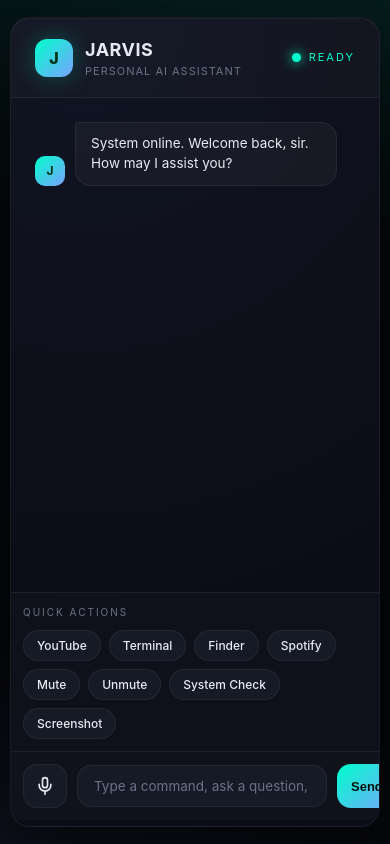
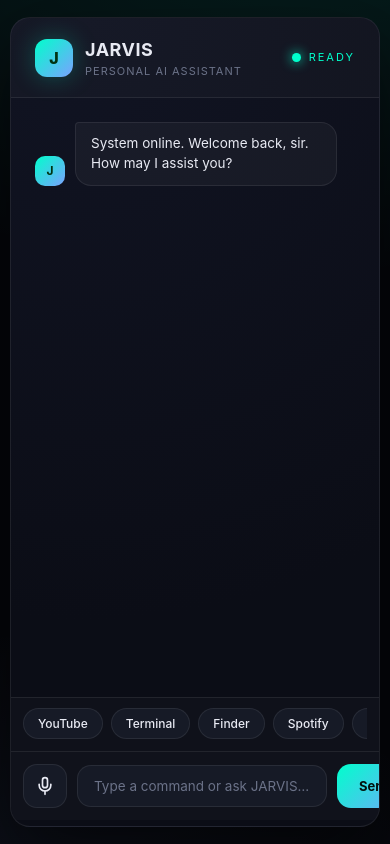
Before and after one commit to OzNova/Virtual-Buttler, a Flask app: page / in a window 390 px wide. Run offline with Flask 3, Linux system fonts and the light colour scheme.

Commit message:
fix: UI fetch to /api/command + horizontal quick actions, empty-start chat; disable debug for persistent server

```diff
--- a/app.py
+++ b/app.py
@@ -345,4 +345,4 @@
 # ---------------------------------------------------------------------------
 
 if __name__ == "__main__":
-    app.run(host="127.0.0.1", port=5000, debug=True)
+    app.run(host="127.0.0.1", port=5000, debug=False)
--- a/templates/index.html
+++ b/templates/index.html
@@ -9,29 +9,27 @@
       --bg: #05060a;
       --bg-secondary: #0d0f17;
       --bg-tertiary: #161a26;
-      --card: radial-gradient(circle at 20% 0%, #111423, #0b0d16 70%);
       --fg: #e8eaf3;
       --muted: #6b7288;
       --accent: #00ffcc;
       --accent-2: #7aa2ff;
-      --border: rgba(255,255,255,0.06);
+      --border: rgba(255,255,255,0.08);
       --border-glow: rgba(0,255,204,0.25);
       --danger: #ff4d6d;
-      --radius: 18px;
     }
 
     * { margin: 0; padding: 0; box-sizing: border-box; }
-    html { height: 100%; -webkit-tap-highlight-color: transparent; }
+    html { height: 100%; }
 
     body {
-      min-height: 100%;
+      min-height: 100vh;
       display: flex;
       align-items: center;
       justify-content: center;
-      font-family: 'Inter', -apple-system, BlinkMacSystemFont, 'Segoe UI', system-ui, sans-serif;
+      font-family: -apple-system, BlinkMacSystemFont, "Segoe UI", Roboto, system-ui, sans-serif;
       background:
-        radial-gradient(1200px 600px at 80% -10%, rgba(0,255,204,0.12), transparent 60%),
-        radial-gradient(900px 500px at -10% 110%, rgba(122,162,255,0.10), transparent 60%),
+        radial-gradient(1200px 600px at 80% -10%, rgba(0,255,204,0.10), transparent 60%),
+        radial-gradient(900px 500px at -10% 110%, rgba(122,162,255,0.08), transparent 60%),
         var(--bg);
       color: var(--fg);
       line-height: 1.5;
@@ -39,24 +37,22 @@
       padding: 20px;
     }
 
-    /* ---------- Main Panel ---------- */
+    /* ────────────── Main panel ────────────── */
     .panel {
       width: 100%;
       max-width: 860px;
       height: min(92vh, 860px);
       display: flex;
       flex-direction: column;
-      background: var(--card);
+      background:
+        radial-gradient(circle at 20% 0%, #111423, #0b0d16 70%);
       border: 1px solid var(--border);
       border-radius: 28px;
       overflow: hidden;
-      box-shadow:
-        0 30px 80px rgba(0,0,0,0.55),
-        inset 0 1px 0 rgba(255,255,255,0.04);
-      backdrop-filter: blur(24px);
+      box-shadow: 0 30px 80px rgba(0,0,0,0.55);
     }
 
-    /* ---------- Header ---------- */
+    /* ────────────── Header ────────────── */
     .header {
       display: flex;
       justify-content: space-between;
@@ -126,39 +134,84 @@
     .typing i:nth-child(3) { animation-delay: 0.4s; }
     @keyframes blink { 0%,80%,100% { opacity: 0.3; } 40% { opacity: 1; } }
 
-    /* ---------- Quick Actions ---------- */
+    /* ────────────── Quick actions (horizontal row) ────────────── */
     .dock {
-      padding: 16px 24px;
+      padding: 12px 24px;
       border-top: 1px solid var(--border);
       border-bottom: 1px solid var(--border);
       background: rgba(255,255,255,0.015);
     }
-    .dock-title { font-size: 10px; color: var(--muted); text-transform: uppercase; letter-spacing: 2px; margin-bottom: 10px; }
-    .dock-chips { display: flex; flex-wrap: wrap; gap: 8px; }
+    .dock-chips {
+      display: flex;
+      align-items: center;
+      gap: 8px;
+      flex-wrap: nowrap;
+      overflow-x: auto;
+      padding-bottom: 2px;
+    }
+    .dock-chips::-webkit-scrollbar { height: 4px; }
+    .dock-chips::-webkit-scrollbar-thumb { background: var(--bg-tertiary); border-radius: 4px; }
     .chip {
-      padding: 7px 13px; font-size: 12px; cursor: pointer; font-weight: 500;
-      background: var(--bg-tertiary); color: var(--fg);
-      border: 1px solid var(--border); border-radius: 999px;
-      transition: all 0.18s; font-family: inherit;
+      flex-shrink: 0;
+      padding: 7px 14px;
+      font-size: 12px;
+      font-weight: 500;
+      cursor: pointer;
+      background: var(--bg-tertiary);
+      color: var(--fg);
+      border: 1px solid var(--border);
+      border-radius: 999px;
+      transition: all 0.18s;
+      font-family: inherit;
+      white-space: nowrap;
     }
-    .chip:hover { background: var(--accent); color: #031; border-color: var(--accent); box-shadow: 0 0 16px var(--border-glow); }
+    .chip:hover {
+      background: var(--accent);
+      color: #031;
+      border-color: var(--accent);
+      box-shadow: 0 0 16px var(--border-glow);
+    }
 
-    /* ---------- Input Bar ---------- */
+    /* ────────────── Input bar ────────────── */
     .input-bar {
-      display: flex; gap: 10px; align-items: center;
+      display: flex;
+      gap: 10px;
+      align-items: center;
       padding: 16px 24px;
       background: rgba(255,255,255,0.02);
     }
     .input-bar input {
-      flex: 1; padding: 12px 16px;
-      background: var(--bg-tertiary); color: var(--fg);
-      border: 1px solid var(--border); border-radius: 14px;
-      font-size: 13.5px; font-family: inherit; outline: none;
+      flex: 1;
+      padding: 12px 16px;
+      background: var(--bg-tertiary);
+      color: var(--fg);
+      border: 1px solid var(--border);
+      border-radius: 14px;
+      font-size: 13.5px;
+      font-family: inherit;
+      outline: none;
       transition: border 0.2s, box-shadow 0.2s;
     }
     .input-bar input:focus { border-color: var(--accent); box-shadow: 0 0 0 3px var(--border-glow); }
     .input-bar input::placeholder { color: var(--muted); }
 
+    .send-btn {
+      height: 44px;
+      padding: 0 22px;
+      flex-shrink: 0;
+      cursor: pointer;
+      background: linear-gradient(135deg, var(--accent), var(--accent-2));
+      color: #02120e;
+      border: none;
+      border-radius: 14px;
+      font-weight: 700;
+      font-size: 13px;
+      font-family: inherit;
+      transition: all 0.18s;
+    }
+    .send-btn:hover { filter: brightness(1.08); box-shadow: 0 0 20px var(--border-glow); }
+
+    /* ────────────── Mic button ────────────── */
     .icon-btn {
       width: 44px; height: 44px; flex-shrink: 0; cursor: pointer;
       display: flex; align-items: center; justify-content: center;
@@ -168,28 +221,14 @@
     }
     .icon-btn:hover { border-color: var(--accent); color: var(--accent); box-shadow: 0 0 16px var(--border-glow); }
     .icon-btn.active { background: var(--danger); color: #fff; border-color: var(--danger); box-shadow: 0 0 18px rgba(255,77,109,0.4); }
-
-    .send-btn {
-      height: 44px; padding: 0 20px; flex-shrink: 0; cursor: pointer;
-      background: linear-gradient(135deg, var(--accent), var(--accent-2));
-      color: #02120e; border: none; border-radius: 14px;
-      font-weight: 700; font-size: 13px; transition: all 0.18s;
-    }
-    .send-btn:hover { filter: brightness(1.08); box-shadow: 0 0 20px var(--border-glow); }
-
     .mic-hint { font-size: 10.5px; color: var(--muted); text-align: center; padding: 0 24px 6px; }
-
-    .chat::-webkit-scrollbar { width: 8px; }
-    .chat::-webkit-scrollbar-thumb { background: var(--bg-tertiary); border-radius: 8px; }
-    .chat::-webkit-scrollbar-thumb:hover { background: var(--muted); }
 
     @media (max-width: 560px) {
       body { padding: 10px; }
       .panel { height: 96vh; border-radius: 20px; }
       .bubble { max-width: 82%; }
       .input-bar { padding: 12px; }
-      .send-btn { padding: 0 14px; }
-      .dock { padding: 12px; }
+      .dock { padding: 10px 12px; }
     }
   </style>
 </head>
@@ -204,24 +243,18 @@
           <span>PERSONAL AI ASSISTANT</span>
         </div>
       </div>
-      <div class="status online" id="status">
+      <div class="status" id="status">
         <span class="status-dot"></span>
-        <span class="status-label">Ready</span>
+        <span class="status-label">Connecting…</span>
       </div>
     </div>
 
-    <!-- CHAT -->
-    <div class="chat" id="chat">
-      <div class="msg assistant">
-        <div class="avatar">J</div>
-        <div class="bubble">System online. Welcome back, sir. How may I assist you?</div>
-      </div>
-    </div>
+    <!-- CHAT (messages injected by JS; no static dummy bubble) -->
+    <div class="chat" id="chat"></div>
 
-    <!-- QUICK ACTIONS -->
+    <!-- QUICK ACTIONS: horizontal row above the input bar -->
     <div class="dock">
-      <div class="dock-title">Quick Actions</div>
-      <div class="dock-chips">
+      <div class="dock-chips" id="dock-chips">
         <button class="chip" data-cmd="open youtube">YouTube</button>
         <button class="chip" data-cmd="open terminal">Terminal</button>
         <button class="chip" data-cmd="open finder">Finder</button>
@@ -235,14 +268,14 @@
 
     <!-- INPUT BAR -->
     <div class="input-bar">
-      <button class="icon-btn" id="mic-btn" title="Voice input (hold/click to speak)" aria-label="Voice input">
+      <button class="icon-btn" id="mic-btn" title="Voice input" aria-label="Voice input">
         <svg width="20" height="20" viewBox="0 0 24 24" fill="none" stroke="currentColor" stroke-width="2" stroke-linecap="round" stroke-linejoin="round">
           <path d="M12 2a3 3 0 0 1 3 3v6a3 3 0 0 1-6 0V5a3 3 0 0 1 3-3z"/>
           <path d="M19 10v1a7 7 0 0 1-14 0v-1"/>
           <line x1="12" y1="18" x2="12" y2="22"/>
         </svg>
       </button>
-      <input id="cmd-input" type="text" placeholder="Type a command, ask a question, or tap the mic…" autocomplete="off">
+      <input id="cmd-input" type="text" placeholder="Type a command or ask JARVIS…" autocomplete="off">
       <button class="send-btn" id="send-btn">Send</button>
     </div>
     <div class="mic-hint" id="mic-hint"></div>
@@ -253,17 +286,24 @@
       "use strict";
 
       // ---------- DOM ----------
-      var chat = document.getElementById("chat");
-      var cmdInput = document.getElementById("cmd-input");
+      var chat    = document.getElementById("chat");
+      var input   = document.getElementById("cmd-input");
       var sendBtn = document.getElementById("send-btn");
-      var micBtn = document.getElementById("mic-btn");
-      var statusBox = document.getElementById("status");
+      var micBtn  = document.getElementById("mic-btn");
       var micHint = document.getElementById("mic-hint");
+      var status  = document.getElementById("status");
 
-      // ---------- Voice (Web Speech API) ----------
-      var SpeechRecognition = window.SpeechRecognition || window.webkitSpeechRecognition;
-      var recognition = SpeechRecognition ? new SpeechRecognition() : null;
+      // ---------- Voice input (Web Speech API) ----------
+      var SR = window.SpeechRecognition || window.webkitSpeechRecognition;
+      var recognition = SR ? new SR() : null;
       var isListening = false;
+
+      function setListening(state) {
+        isListening = state;
+        micBtn.classList.toggle("active", state);
+        micHint.textContent = state ? "Listening… speak now." : "";
+      }
+
       if (recognition) {
         recognition.continuous = false;
         recognition.interimResults = false;
@@ -271,56 +311,33 @@
 
         recognition.onresult = function (event) {
           var transcript = event.results[0][0].transcript.trim();
-          cmdInput.value = transcript;
-          sendMsg();
+          if (transcript) {
+            input.value = transcript;
+            sendCommand(transcript);
+          }
         };
-
         recognition.onerror = function (event) {
           setListening(false);
-          if (event.error === "not-allowed" || event.error === "service-not-allowed") {
-            micHint.textContent = "Microphone access blocked — allow it in your browser.";
-          } else if (event.error === "no-speech") {
-            micHint.textContent = "I didn't catch that. Try again.";
-          } else {
-            micHint.textContent = "Voice error: " + event.error;
-          }
+          micHint.textContent =
+            event.error === "not-allowed" ? "Microphone access blocked." :
+            event.error === "no-speech"   ? "No speech detected. Try again." :
+            "Voice error: " + event.error;
         };
-
-        recognition.onend = function () {
-          setListening(false);
-          micHint.textContent = "";
-        };
+        recognition.onend = function () { setListening(false); };
       } else {
         micHint.textContent = "Voice input not supported in this browser.";
       }
 
-      function setListening(state) {
-        isListening = state;
-        if (isListening) {
-          micBtn.classList.add("active");
-          micHint.textContent = "Listening… speak now.";
-        } else {
-          micBtn.classList.remove("active");
-          micHint.textContent = "";
-        }
-      }
-
       micBtn.addEventListener("click", function () {
         if (!recognition) return;
-        if (isListening) {
-          recognition.stop();
-          setListening(false);
-        } else {
-          try {
-            recognition.start();
-            setListening(true);
-          } catch (e) {
-            micHint.textContent = "Voice already active — try once more.";
-          }
+        if (isListening) { recognition.stop(); setListening(false); }
+        else {
+          try { recognition.start(); setListening(true); }
+          catch (e) { micHint.textContent = "Voice already active — try once more."; }
         }
       });
 
-      // ---------- Message Rendering ----------
+      // ---------- Rendering ----------
       function appendMessage(text, isUser) {
         var msg = document.createElement("div");
         msg.className = "msg " + (isUser ? "user" : "assistant");
@@ -337,49 +354,43 @@
         msg.appendChild(bubble);
         chat.appendChild(msg);
         chat.scrollTop = chat.scrollHeight;
-        return bubble;
       }
 
       function appendTyping() {
         var msg = document.createElement("div");
         msg.className = "msg assistant";
-        var avatar = document.createElement("div");
-        avatar.className = "avatar";
-        avatar.textContent = "J";
-        var bubble = document.createElement("div");
-        bubble.className = "bubble";
-        bubble.id = "typing-indicator";
-        bubble.innerHTML = '<span class="typing"><i></i><i></i><i></i></span>';
-        msg.appendChild(avatar);
-        msg.appendChild(bubble);
+        msg.id = "typing-msg";
+        msg.innerHTML =
+          '<div class="avatar">J</div>' +
+          '<div class="bubble"><span class="typing"><i></i><i></i><i></i></span></div>';
         chat.appendChild(msg);
         chat.scrollTop = chat.scrollHeight;
       }
 
       function removeTyping() {
-        var t = document.getElementById("typing-indicator");
-        if (t) t.parentElement.remove();
+        var t = document.getElementById("typing-msg");
+        if (t) t.remove();
       }
 
-      // ---------- API Call ----------
-      function sendMsg(muted) {
-        var text = cmdInput.value.trim();
-        if (!text) return;
-        cmdInput.value = "";
-        appendMessage(text, true);
+      // ---------- API (POST JSON to /api/command) ----------
+      function sendCommand(text) {
+        var value = (text || "").trim();
+        if (!value) return;
+        input.value = "";
+        appendMessage(value, true);
         appendTyping();
 
         fetch("/api/command", {
           method: "POST",
           headers: { "Content-Type": "application/json" },
-          body: JSON.stringify({ command: text })
+          body: JSON.stringify({ command: value })
         })
           .then(function (res) { return res.json(); })
           .then(function (data) {
             removeTyping();
-            var reply = data && data.status === "success"
+            var reply = (data && data.status === "success")
               ? data.message
-              : (data && data.message ? "Error: " + data.message : "Error: Unknown error");
+              : (data && data.message ? "Error: " + data.message : "Error: Unknown response");
             appendMessage(reply, false);
           })
           .catch(function () {
@@ -389,44 +400,30 @@
       }
 
       // ---------- Events ----------
-      sendBtn.addEventListener("click", function () { sendMsg(); });
-      cmdInput.addEventListener("keydown", function (e) {
-        if (e.key === "Enter") { sendMsg(); }
+      sendBtn.addEventListener("click", function () { sendCommand(input.value); });
+      input.addEventListener("keydown", function (e) {
+        if (e.key === "Enter") sendCommand(input.value);
       });
 
       document.querySelectorAll(".chip").forEach(function (chip) {
         chip.addEventListener("click", function () {
-          var text = chip.getAttribute("data-cmd");
-          appendMessage(text, true);
-          appendTyping();
-          fetch("/api/command", {
-            method: "POST",
-            headers: { "Content-Type": "application/json" },
-            body: JSON.stringify({ command: text })
-          })
-            .then(function (res) { return res.json(); })
-            .then(function (data) {
-              removeTyping();
-              appendMessage(data && data.status === "success" ? data.message : "Error", false);
-            })
-            .catch(function () {
-              removeTyping();
-              appendMessage("Error communicating with the server.", false);
-            });
+          sendCommand(chip.getAttribute("data-cmd"));
         });
       });
 
-      // ---------- Health check ----------
+      // ---------- Health check + welcome ----------
       fetch("/api/ping")
         .then(function (res) { return res.json(); })
         .then(function () {
-          statusBox.classList.add("online");
+          status.classList.add("online");
           document.querySelector(".status-label").textContent = "Ready";
         })
         .catch(function () {
-          statusBox.classList.remove("online");
+          status.classList.remove("online");
           document.querySelector(".status-label").textContent = "Offline";
         });
+
+      appendMessage("System online. Welcome back, sir. How may I assist you?", false);
     })();
   </script>
 </body>
```
Also changed, not shown: other parts of templates/index.html (+21 -9 lines).
